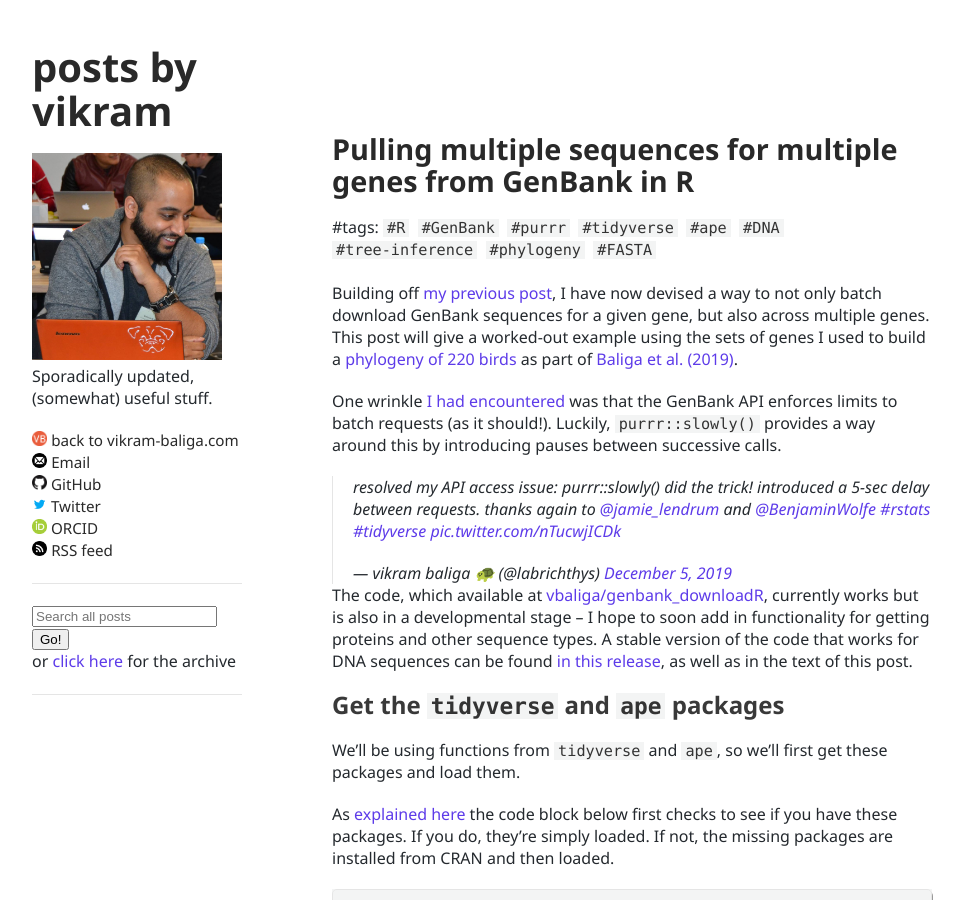
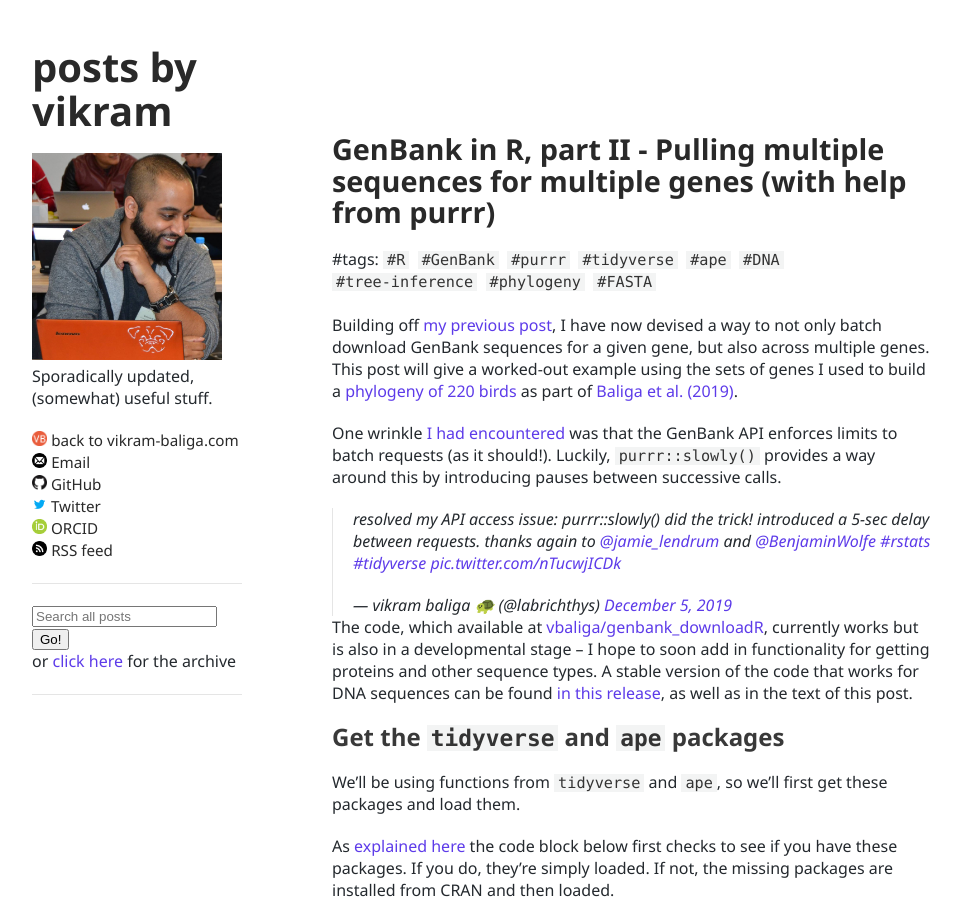
Before and after one commit to vbaliga/vbaliga.github.io, a Jekyll site: the page built from _posts/2019-12-06-multiple-sequences-genes-from-genbank-in-r-purrr.md, in a window 1280 px wide and 900 px high. Shown: the whole window, without its empty margins (158-1122 px from the left). Built offline with Jekyll 4.4.1, drawn with Linux system fonts in a browser that asks for light colours; a script that is not in the unit is left out; comment, search, counter and statistics services are not loaded.

Commit message:
Update 2019-12-06-multiple-sequences-genes-from-genbank-in-r-purrr.md

```diff
--- a/_posts/2019-12-06-multiple-sequences-genes-from-genbank-in-r-purrr.md
+++ b/_posts/2019-12-06-multiple-sequences-genes-from-genbank-in-r-purrr.md
@@ -1,7 +1,7 @@
 ---
 layout: post
 tags: ["R","GenBank","purrr","tidyverse","ape","DNA","tree-inference","phylogeny","FASTA"]
-title: Pulling multiple sequences for multiple genes from GenBank in R
+title: GenBank in R, part II - Pulling multiple sequences for multiple genes (with help from purrr)
 ---
 
 <meta name="description" content="Batch download GenBank sequences via the ape and rentrez packages">
```
